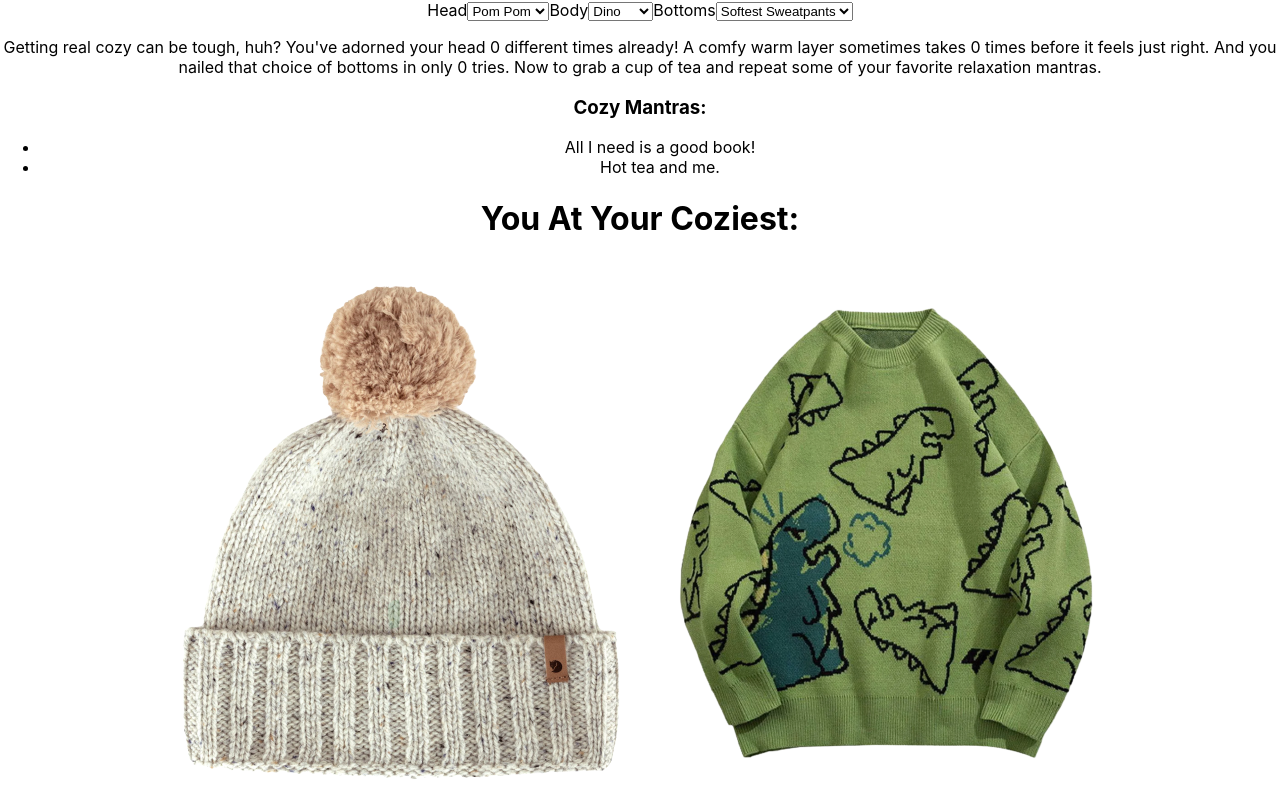
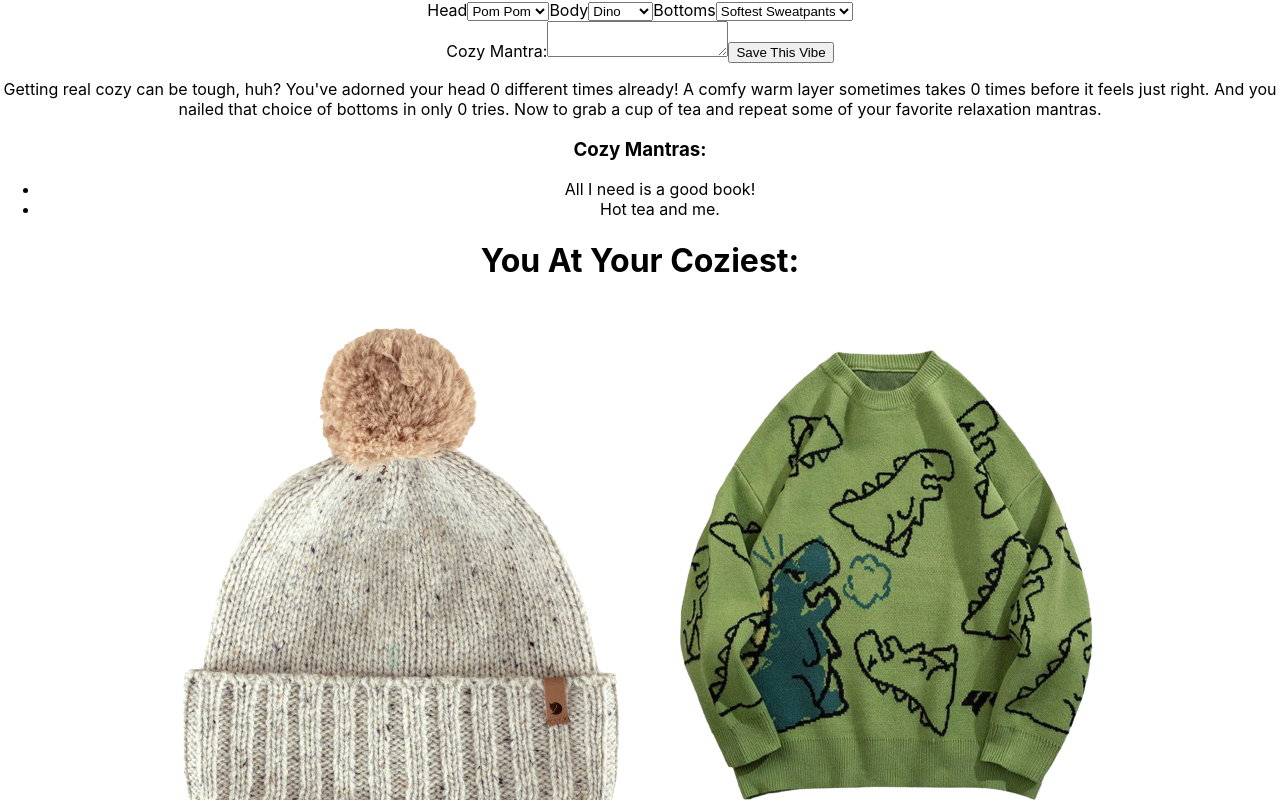
Before and after one commit to Allison-Ause/react-character-builder, a React (Create React App) app: page / in a window 1280 px wide. Shown: the top 800 px of the page. Built offline with nearby package versions, Linux system fonts and the light colour scheme.

Commit message:
added catchphrases and currentCatchphrases state and wired up Catchphrase.js and Display to enable addition and display of catchphrases

```diff
--- a/src/components/Catchphrase/Catchphrase.js
+++ b/src/components/Catchphrase/Catchphrase.js
@@ -1,9 +1,20 @@
-// export default function Catchphrase() {
-//   return (
-//     <div className="catchphrase">
-//       <label>Cozy Mantra:</label>
-//       <textarea></textarea>
-//       <button>Save This Vibe</button>
-//     </div>
-//   );
-// }
+export default function Catchphrase({
+  setCatchphrases,
+  currentCatchphrase,
+  setCurrentCatchphrase,
+}) {
+  const handleSaveCatchphrase = () => {
+    setCatchphrases((prevCatchphrases) => [...prevCatchphrases, currentCatchphrase]);
+    setCurrentCatchphrase('');
+  };
+  return (
+    <div className="catchphrases">
+      <label>Cozy Mantra:</label>
+      <textarea
+        value={currentCatchphrase}
+        onChange={(e) => setCurrentCatchphrase(e.target.value)}
+      ></textarea>
+      <button onClick={handleSaveCatchphrase}>Save This Vibe</button>
+    </div>
+  );
+}
--- a/src/components/Main/Main.js
+++ b/src/components/Main/Main.js
@@ -1,7 +1,7 @@
 import { useState } from 'react';
 
 import Controls from '../Controls/Controls';
-// import Catchphrase from '../Catchphrase/Catchphrase';
+import Catchphrase from '../Catchphrase/Catchphrase';
 import Display from '../Display/Display';
 import Character from '../Character/Character';
 
@@ -16,6 +16,7 @@ export default function Main() {
     'All I need is a good book!',
     'Hot tea and me.',
   ]);
+  const [currentCatchphrase, setCurrentCatchphrase] = useState('');
   return (
     <div>
       <Controls
@@ -29,7 +30,11 @@ export default function Main() {
         setBottoms={setBottoms}
         setBottomsCount={setBottomsCount}
       />
-      {/* <Catchphrase /> */}
+      <Catchphrase
+        setCatchphrases={setCatchphrases}
+        currentCatchphrase={currentCatchphrase}
+        setCurrentCatchphrase={setCurrentCatchphrase}
+      />
       <Display
         headCount={headCount}
         bodyCount={bodyCount}
```
